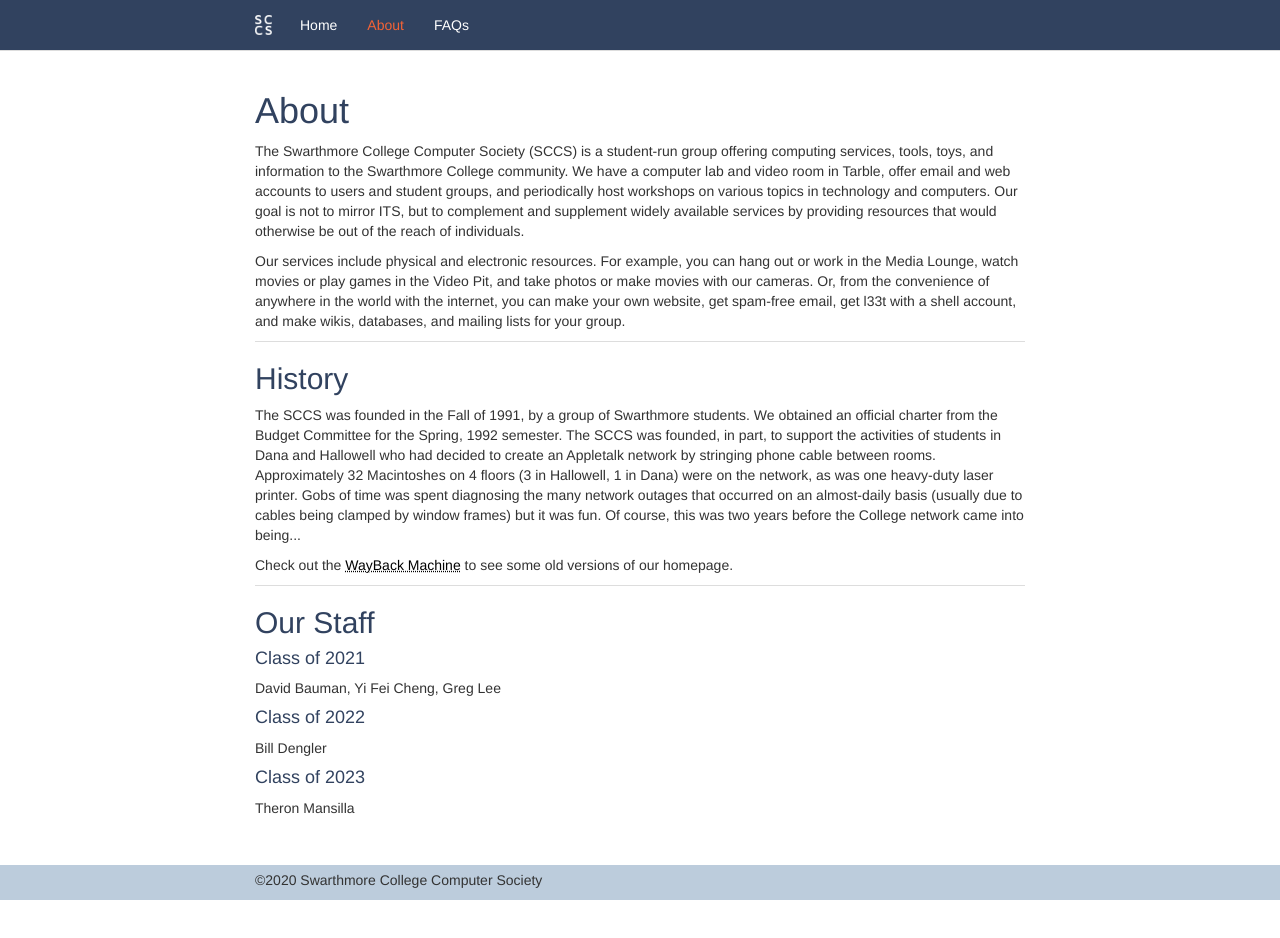
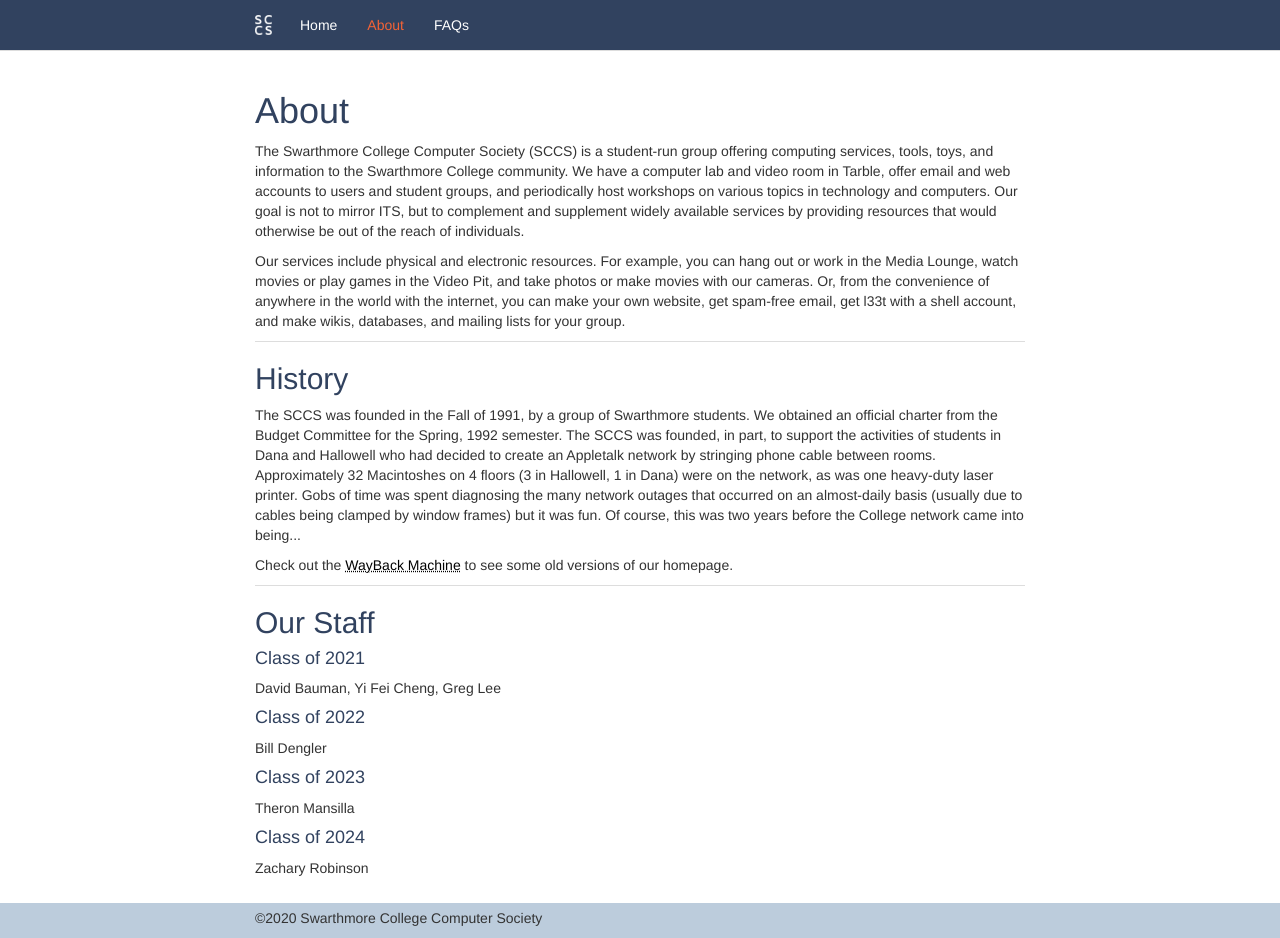
Before and after one commit to swat-sccs/sccs-home, a Jekyll site: the page built from about/index.html, in a window 1280 px wide. Built offline with Jekyll 4.4.1, drawn with Linux system fonts in a browser that asks for light colours; before the commit the page ends 900 px from its top, so only the background shows below that.

Commit message:
Update index.html

```diff
--- a/about/index.html
+++ b/about/index.html
@@ -96,5 +96,9 @@ permalink: /about/
   <p>
     Theron Mansilla
   </p>
+  <h4>Class of 2024</h4>
+  <p>
+    Zachary Robinson
+  </p>
   </section>
 </div>
```
